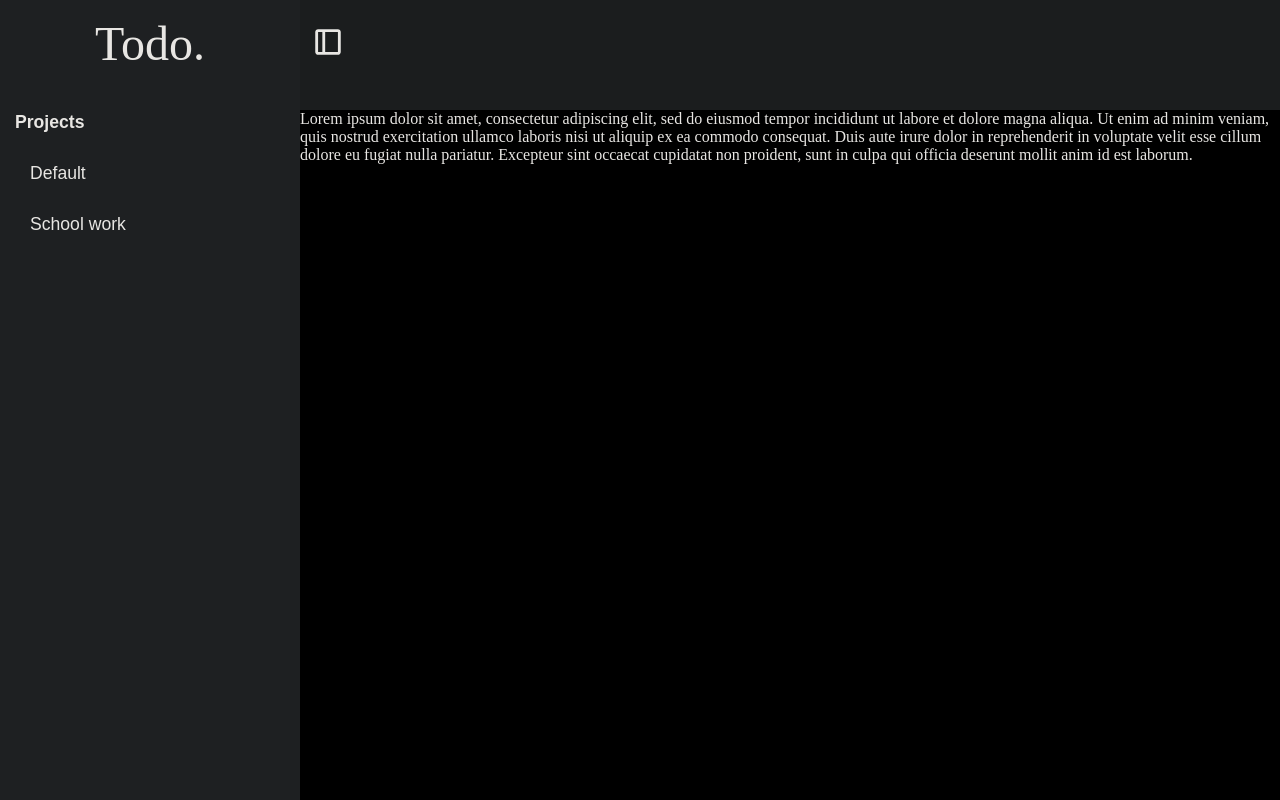
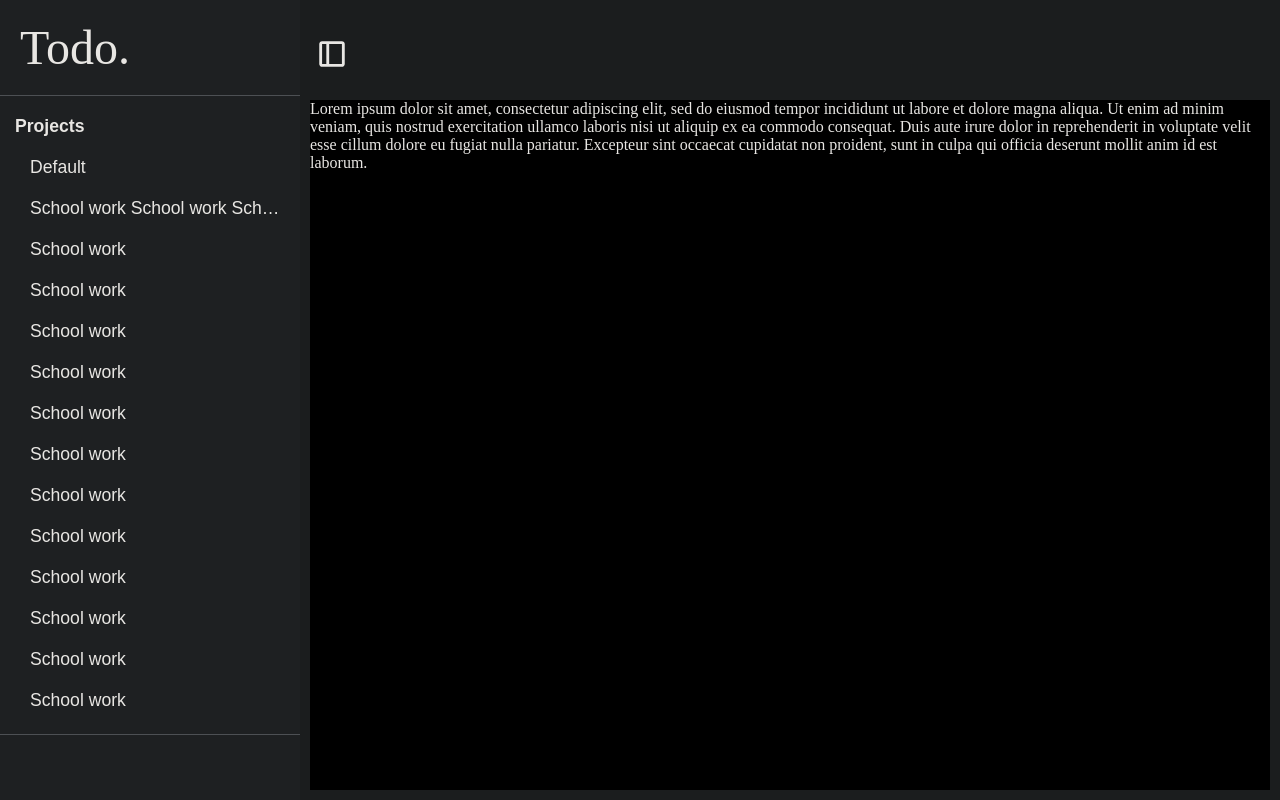
Before and after one commit to Sekaii22/top-todo, a website built with webpack: page src/index.html in a window 1280 px wide. Built offline with nearby package versions, Linux system fonts and the light colour scheme.

Commit message:
Add improvements to sidebar styling

```diff
--- a/src/index.html
+++ b/src/index.html
@@ -8,9 +8,6 @@
 <body>
     <section class="sidebar">
         <header>Todo.</header>
-        <button class="sidebar-btn">
-            <svg xmlns="http://www.w3.org/2000/svg" height="24px" viewBox="0 -960 960 960" width="24px" fill="#e3e3e3"><path d="M200-120q-33 0-56.5-23.5T120-200v-560q0-33 23.5-56.5T200-840h560q33 0 56.5 23.5T840-760v560q0 33-23.5 56.5T760-120H200Zm120-80v-560H200v560h120Zm80 0h360v-560H400v560Zm-80 0H200h120Z"/></svg>
-        </button>
         <nav>
             <ul>
                 <li>
@@ -20,13 +17,94 @@
                     <button class="nav-btn sub-nav-btn">Default</button>
                 </li>
                 <li>
+                    <button class="nav-btn sub-nav-btn">School work School work School work School work</button>
+                </li>
+                <li>
+                    <button class="nav-btn sub-nav-btn">School work</button>
+                </li>
+                <li>
+                    <button class="nav-btn sub-nav-btn">School work</button>
+                </li>
+                <li>
+                    <button class="nav-btn sub-nav-btn">School work</button>
+                </li>
+                <li>
+                    <button class="nav-btn sub-nav-btn">School work</button>
+                </li>
+                <li>
+                    <button class="nav-btn sub-nav-btn">School work</button>
+                </li>
+                <li>
+                    <button class="nav-btn sub-nav-btn">School work</button>
+                </li>
+                <li>
+                    <button class="nav-btn sub-nav-btn">School work</button>
+                </li>
+                <li>
+                    <button class="nav-btn sub-nav-btn">School work</button>
+                </li>
+                <li>
+                    <button class="nav-btn sub-nav-btn">School work</button>
+                </li>
+                <li>
+                    <button class="nav-btn sub-nav-btn">School work</button>
+                </li>
+                <li>
+                    <button class="nav-btn sub-nav-btn">School work</button>
+                </li>
+                <li>
+                    <button class="nav-btn sub-nav-btn">School work</button>
+                </li>
+                <li>
+                    <button class="nav-btn sub-nav-btn">School work</button>
+                </li>
+                <li>
+                    <button class="nav-btn sub-nav-btn">School work</button>
+                </li>
+                <li>
+                    <button class="nav-btn sub-nav-btn">School work</button>
+                </li>
+                <li>
+                    <button class="nav-btn sub-nav-btn">School work</button>
+                </li>
+                <li>
+                    <button class="nav-btn sub-nav-btn">School work</button>
+                </li>
+                <li>
+                    <button class="nav-btn sub-nav-btn">School work</button>
+                </li>
+                <li>
+                    <button class="nav-btn sub-nav-btn">School work</button>
+                </li>
+                <li>
+                    <button class="nav-btn sub-nav-btn">School work</button>
+                </li>
+                <li>
+                    <button class="nav-btn sub-nav-btn">School work</button>
+                </li>
+                <li>
+                    <button class="nav-btn sub-nav-btn">School work</button>
+                </li>
+                <li>
+                    <button class="nav-btn sub-nav-btn">School work</button>
+                </li>
+                <li>
                     <button class="nav-btn sub-nav-btn">School work</button>
                 </li>
             </ul>
         </nav>
     </section>
     <section class="content">
-        <p>Lorem ipsum dolor sit amet, consectetur adipiscing elit, sed do eiusmod tempor incididunt ut labore et dolore magna aliqua. Ut enim ad minim veniam, quis nostrud exercitation ullamco laboris nisi ut aliquip ex ea commodo consequat. Duis aute irure dolor in reprehenderit in voluptate velit esse cillum dolore eu fugiat nulla pariatur. Excepteur sint occaecat cupidatat non proident, sunt in culpa qui officia deserunt mollit anim id est laborum.</p>
+        <div class="content-header">
+            <button class="sidebar-btn">
+                <svg xmlns="http://www.w3.org/2000/svg" height="24px" viewBox="0 -960 960 960" width="24px" fill="#e3e3e3"><path d="M200-120q-33 0-56.5-23.5T120-200v-560q0-33 23.5-56.5T200-840h560q33 0 56.5 23.5T840-760v560q0 33-23.5 56.5T760-120H200Zm120-80v-560H200v560h120Zm80 0h360v-560H400v560Zm-80 0H200h120Z"/></svg>
+            </button>
+        </div>
+        <div class="main">
+            <p>Lorem ipsum dolor sit amet, consectetur adipiscing elit, sed do eiusmod tempor incididunt ut labore et dolore magna aliqua. Ut enim ad minim veniam, quis nostrud exercitation ullamco laboris nisi ut aliquip ex ea commodo consequat. Duis aute irure dolor in reprehenderit in voluptate velit esse cillum dolore eu fugiat nulla pariatur. Excepteur sint occaecat cupidatat non proident, sunt in culpa qui officia deserunt mollit anim id est laborum.
+
+            </p>
+        </div>
     </section>
 </body>
 </html>
--- a/src/index.js
+++ b/src/index.js
@@ -1,12 +1,11 @@
 import "./styles.css";
 
 const sidebarBtn = document.querySelector(".sidebar-btn");
-const body = document.querySelector("body");
-const sidebarHeader = document.querySelector(".sidebar header");
-const sidebarNav = document.querySelector(".sidebar nav");
+const content = document.querySelector(".content");
+const sidebar = document.querySelector(".sidebar");
 
 sidebarBtn.addEventListener("click", () => {
-    body.classList.toggle("collapse-grid");
-    sidebarNav.classList.toggle("collapse");
-    sidebarHeader.classList.toggle("collapse");
+    sidebar.classList.toggle("collapse-sidebar");
+    content.classList.toggle("expand-content");
+    // sidebar.classList.toggle("collapse-sidebar");
 });
--- a/src/styles.css
+++ b/src/styles.css
@@ -1,6 +1,7 @@
 :root {
     --sidebar-dark-color: rgb(30, 32, 34);
     --main-dark-color: rgb(27, 29, 30);
+    --outline-dark-color: rgb(77, 80, 84);
     --text-dark-color: rgb(232, 230, 227);
 }
 
@@ -14,34 +15,87 @@
 body {
     min-height: 100vh;
     background-color: var(--main-dark-color);
-    display: grid;
-    grid-template-columns: 300px 1fr;
-    grid-template-rows: 110px 1fr;
 }
 
-.collapse-grid {
-    grid-template-columns: 0px 1fr;
+.sidebar {
+    width: 300px;
+    background-color: var(--sidebar-dark-color);
+    overflow: hidden;
+    position: fixed;
+    left: 0;
+    top: 0;
+    bottom: 0;
+    transition: width 0.25s;
 }
 
-.collapse {
-    overflow: hidden;
+.content {
+    min-height: 100vh;
+    padding: 10px;
+    display: flex;
+    flex-direction: column;
+    margin-left: 300px;
+    transition: margin-left 0.25s;
+}
+
+.collapse-sidebar {
     width: 0px;
 }
 
+.expand-content {
+    margin-left: 0px;
+}
+
+
 /* Sidebar */
 
-.sidebar {
-    grid-row: 1 / span 2;
+
+.sidebar header {
+    font-size: 3rem;
+    padding: 20px;
+}
+
+.sidebar nav {
+    font-size: 1.1rem;
+    padding: 10px 0 50px 0;
+    height: 80%;
+    overflow-y: scroll;
+    border-top: 1px solid var(--outline-dark-color);
+    border-bottom: 1px solid var(--outline-dark-color);
+}
+
+nav ul {
+    list-style: none;
+}
+
+.nav-btn {
+    font-size: 1.1rem;
+    width: 100%;
+    padding: 10px 15px;
     background-color: var(--sidebar-dark-color);
-    display: flex;
-    flex-direction: column;
-    position: relative;
+    border: none;
+    text-align: start;
+    cursor: pointer;
+    white-space: nowrap;
+
+    /* show ellipses when overflow */
+    overflow: hidden;
+    text-overflow: ellipsis;
+}
+
+.nav-btn:hover {
+    font-size: 1.2rem;
+    background-color: hsl(from var(--sidebar-dark-color) h s 30%);
+}
+
+.main-nav-btn {
+    font-weight: bold;
+}
+
+.sub-nav-btn {
+    padding-left: 30px;
 }
 
 .sidebar-btn {
-    position: absolute;
-    right: -50px;
-    top: 20px;
     background-color: transparent;
     border: none;
     padding: 5px;
@@ -58,48 +112,15 @@ body {
     fill: var(--text-dark-color);
 }
 
-.sidebar header {
-    font-size: 3rem;
-    align-self: center;
-    margin: 16px 0;
+/* Content */
+
+.content-header {
+    height: 90px;
+    display: flex;
+    align-items: center;
 }
 
-.sidebar nav {
-    font-size: 1.1rem;
+.main {
+    background-color: black;
     flex: 1;
-    padding: 10px 0;
 }
-
-nav ul {
-    list-style: none;
-}
-
-.nav-btn {
-    font-size: 1.1rem;
-    width: 100%;
-    padding: 15px 15px;
-    background-color: var(--sidebar-dark-color);
-    border: none;
-    text-align: start;
-    cursor: pointer;
-}
-
-.nav-btn:hover {
-    font-size: 1.2rem;
-    background-color: hsl(from var(--sidebar-dark-color) h s 30%);
-}
-
-.main-nav-btn {
-    font-weight: bold;
-}
-
-.sub-nav-btn {
-    padding-left: 30px;
-}
-
-/* Content */
-
-.content {
-    grid-row: 2;
-    background-color: black;
-}
```
